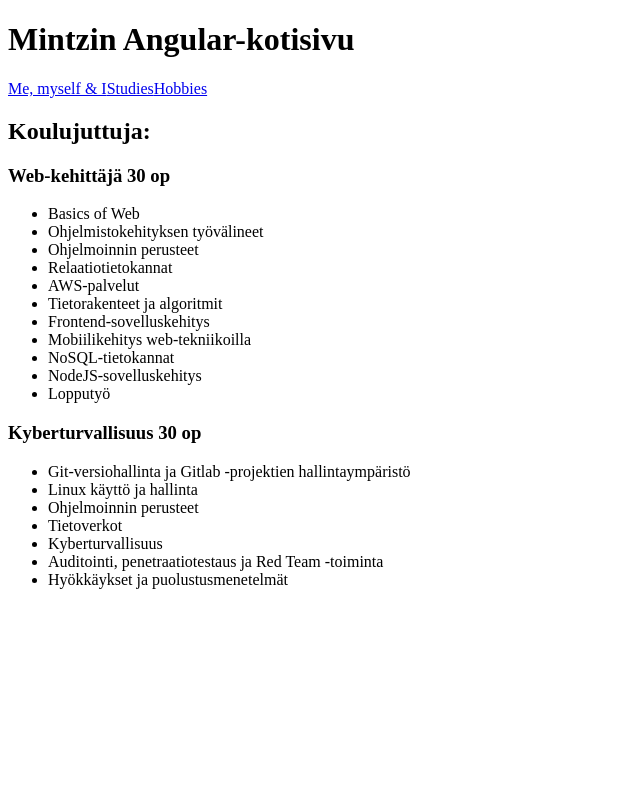
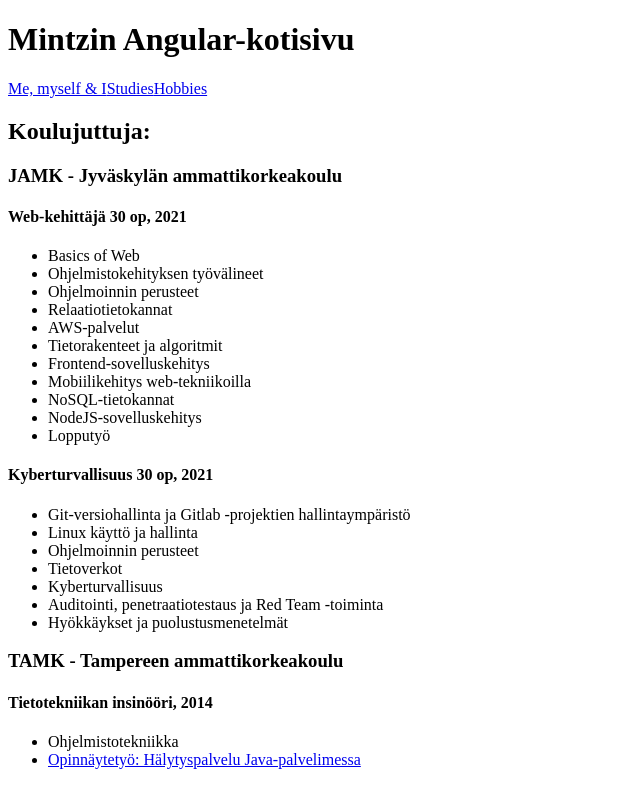
Before and after one commit to MinnaIsokorpi/angular-kotisivu, an Angular app: page /studies in a window 1280 px wide. Shown: the whole page, without its empty margins (0-640 px from the left). Built offline with nearby package versions, Linux system fonts and the light colour scheme.

Commit message:
Sisältöä päivitetty

```diff
--- a/src/app/hobbies/hobbies.component.html
+++ b/src/app/hobbies/hobbies.component.html
@@ -1,6 +1,7 @@
 <h2>Harrastuksia</h2>
 
 <ul>
+  <li>Ratsastus</li>
   <li>Uinti</li>
   <li>Kävely tai lenkkeily</li>
   <li>Pelaaminen (Sims4, Cities: Skylines yms)</li>
--- a/src/app/studies/studies.component.html
+++ b/src/app/studies/studies.component.html
@@ -1,7 +1,7 @@
 <h2>Koulujuttuja:</h2>
 
-<h3>Web-kehittäjä 30 op</h3>
-
+<h3>JAMK - Jyväskylän ammattikorkeakoulu</h3>
+<h4>Web-kehittäjä 30 op, 2021</h4>
 <ul>
   <li>Basics of Web</li>
   <li>Ohjelmistokehityksen työvälineet</li>
@@ -16,7 +16,7 @@
   <li>Lopputyö</li>
 </ul>
 
-<h3>Kyberturvallisuus 30 op</h3>
+<h4>Kyberturvallisuus 30 op, 2021</h4>
 
 <ul>
   <li>Git-versiohallinta ja Gitlab -projektien hallintaympäristö</li>
@@ -27,3 +27,10 @@
   <li>Auditointi, penetraatiotestaus ja Red Team -toiminta</li>
   <li>Hyökkäykset ja puolustusmenetelmät</li>
 </ul>
+
+<h3>TAMK - Tampereen ammattikorkeakoulu</h3>
+<h4>Tietotekniikan insinööri, 2014</h4>
+<ul>
+  <li>Ohjelmistotekniikka</li>
+  <li><a href="http://urn.fi/URN:NBN:fi:amk-2014120418575">Opinnäytetyö: Hälytyspalvelu Java-palvelimessa</a></li>
+</ul>
```
